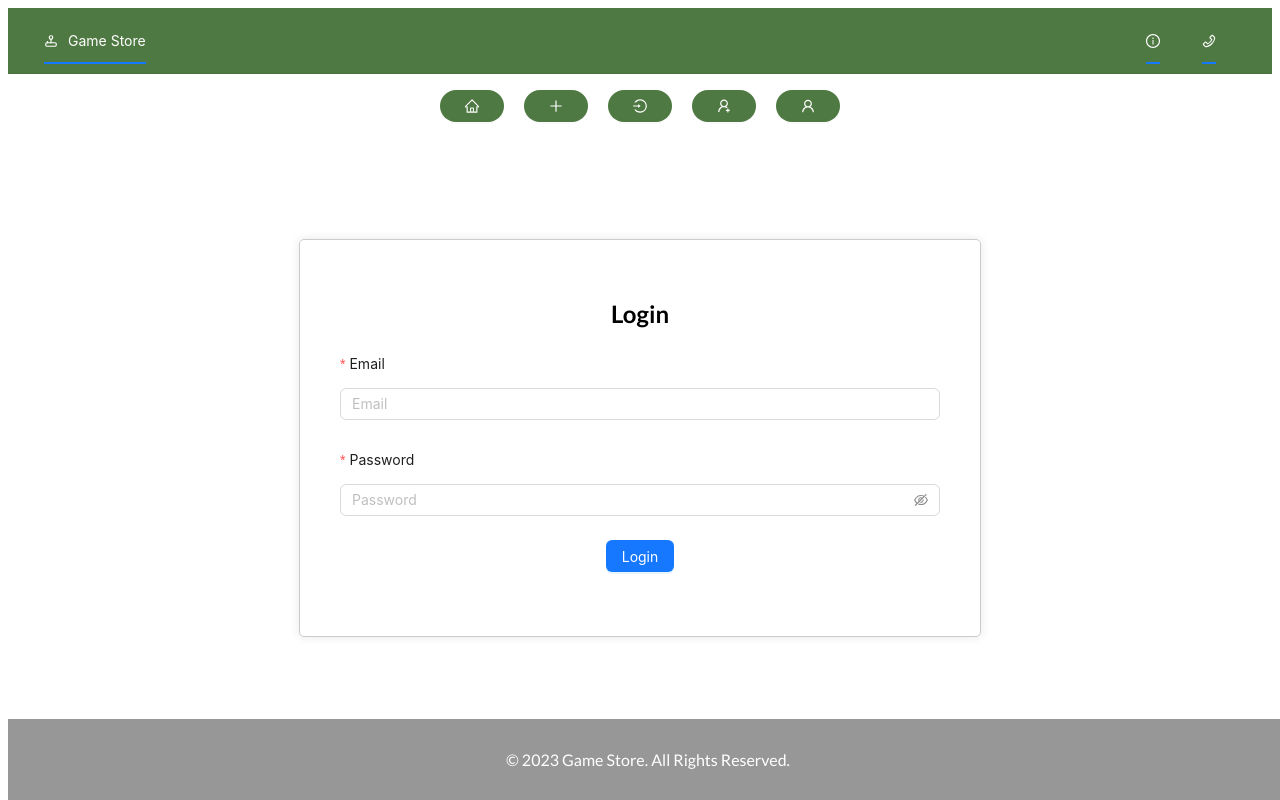
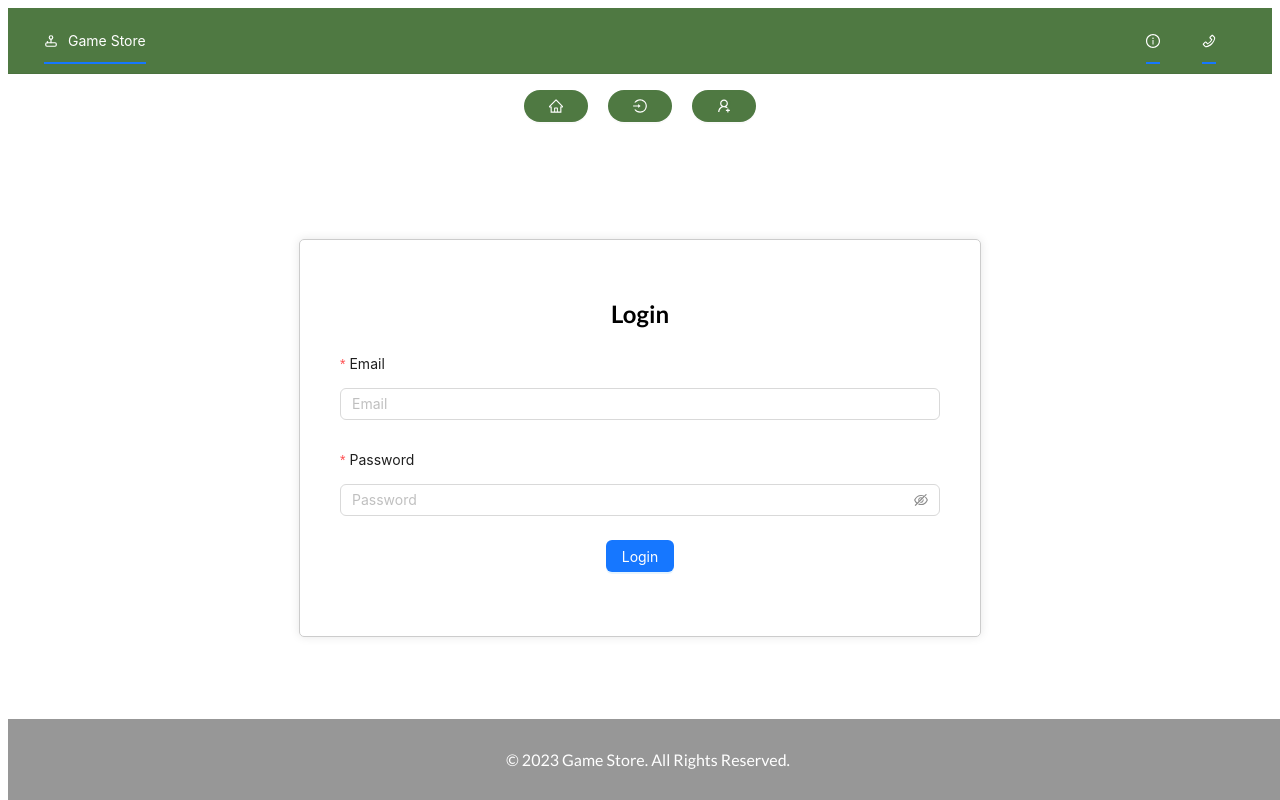
Before and after one commit to IftekharZamanBus/gameStore, a React (Vite) app in the folder Client/: page /login in a window 1280 px wide. Built offline with nearby package versions, Linux system fonts and the light colour scheme.

Commit message:
Implement user logged in and API integration.

```diff
--- a/Client/src/App.jsx
+++ b/Client/src/App.jsx
@@ -1,67 +1,91 @@
 // App.js
-import React, { useState } from 'react';
-import { BrowserRouter as Router, Routes, Route, Link, useLocation } from 'react-router-dom';
-import GameList from './pages/GameList';
-import AddGame from './pages/AddGame';
-import Login from './pages/Login';
-import Signup from './pages/Signup';
-import Footer from './components/Footer';
-import Navbar from './components/Navbar';
+import React, { useState, useContext, useEffect } from "react";
+import {
+  BrowserRouter as Router,
+  Routes,
+  Route,
+  Link,
+  useLocation,
+} from "react-router-dom";
+import GameList from "./pages/GameList";
+import AddGame from "./pages/AddGame";
+import Login from "./pages/Login";
+import Signup from "./pages/Signup";
+import Footer from "./components/Footer";
+import Navbar from "./components/Navbar";
 import {
   HomeOutlined,
   PlusOutlined,
   LoginOutlined,
   UserAddOutlined,
   UserOutlined,
-} from '@ant-design/icons';
-import { Button, Tooltip } from 'antd';
-import About from './pages/About';
-import Contact from './pages/Contact';
-import Profile from './pages/Profile';
-import ResetPassword from './pages/ResetPassword';
-import UserProfile from './components/UserProfile';
+  LogoutOutlined,
+} from "@ant-design/icons";
+import { Button, Tooltip } from "antd";
+import About from "./pages/About";
+import Contact from "./pages/Contact";
+import Profile from "./pages/Profile";
+import ResetPassword from "./pages/ResetPassword";
+import UserProfile from "./components/UserProfile";
+import { AuthProvider, AuthContext } from "./context/auth";
 
 function App() {
-  const [searchTerm, setSearchTerm] = useState('');
+  const [searchTerm, setSearchTerm] = useState("");
+  const [loggedInUser, setLoggedInUser] = useState(null);
+  const { user, logout } = useContext(AuthContext);
 
   const handleSearch = (term) => {
     setSearchTerm(term);
   };
 
   const buttonStyle = {
-    background: '#4F7942',
-    color: 'white',
-    textDecoration: 'none',
-    border: 'none',
-    borderRadius: '20px',
-    margin: '0 10px',
+    background: "#4F7942",
+    color: "white",
+    textDecoration: "none",
+    border: "none",
+    borderRadius: "20px",
+    margin: "0 10px",
+  };
+
+  useEffect(() => {
+    if (user) setLoggedInUser(user);
+    console.log(user);
+  }, [user]);
+
+  const handleLogout = () => {
+    logout();
+    setLoggedInUser(null);
+    localStorage.removeItem("user");
+    window.location.href = "/";
   };
 
   return (
     <Router>
-      <div className="App" style={{ textAlign: 'center' }}>
+      <AuthProvider>
+        <div className="App" style={{ textAlign: "center" }}>
           <Navbar handleSearch={handleSearch} />
 
-        <nav style={{ marginTop: '10px' }}>
-          <ul style={{ display: 'flex', justifyContent: 'center', listStyle: 'none', padding: 0 }}>
+          <nav style={{ marginTop: "10px" }}>
+            <ul
+              style={{
+                display: "flex",
+                justifyContent: "center",
+                listStyle: "none",
+                padding: 0,
+              }}
+            >
               <Tooltip title="Home">
                 <li>
                   <Button style={buttonStyle}>
-                  <Link to="/" style={{ ...buttonStyle, }}>
+                    <Link to="/" style={{ ...buttonStyle }}>
                       <HomeOutlined />
                     </Link>
                   </Button>
                 </li>
               </Tooltip>
-            <Tooltip title="Add Game">
-              <li>
-                <Button style={buttonStyle}>
-                  <Link to="/add" style={{ ...buttonStyle, }}>
-                    <PlusOutlined />
-                  </Link>
-                </Button>
-              </li>
-            </Tooltip>
+
+              {!loggedInUser?.token && (
+                <>
                   <Tooltip title="Login">
                     <li>
                       <Button style={buttonStyle}>
@@ -80,6 +104,20 @@ function App() {
                       </Button>
                     </li>
                   </Tooltip>
+                </>
+              )}
+
+              {loggedInUser?.token && (
+                <>
+                  <Tooltip title="Add Game">
+                    <li>
+                      <Button style={buttonStyle}>
+                        <Link to="/add" style={{ ...buttonStyle }}>
+                          <PlusOutlined />
+                        </Link>
+                      </Button>
+                    </li>
+                  </Tooltip>
                   <Tooltip title="Profile">
                     <li>
                       <Button style={buttonStyle}>
@@ -89,6 +127,17 @@ function App() {
                       </Button>
                     </li>
                   </Tooltip>
+                  <Tooltip title="Logout">
+                    <li>
+                      <Button style={buttonStyle} onClick={handleLogout}>
+                        <Link to="#" style={{ ...buttonStyle }}>
+                          <LogoutOutlined />
+                        </Link>
+                      </Button>
+                    </li>
+                  </Tooltip>
+                </>
+              )}
             </ul>
           </nav>
 
@@ -101,15 +150,12 @@ function App() {
             <Route path="/contact" element={<Contact />} />
             <Route path="/profile" element={<Profile />} />
             <Route path="/resetpassword" element={<ResetPassword />} />
-          <Route
-            path="/userprofile"
-            element={<UserProfile/>}
-          />
-
+            <Route path="/userprofile" element={<UserProfile />} />
           </Routes>
 
           <Footer />
         </div>
+      </AuthProvider>
     </Router>
   );
 }
--- /dev/null
+++ b/Client/src/api/axios.js
@@ -0,0 +1,10 @@
+import axios from "axios";
+
+const instance = axios.create({
+  baseURL: import.meta.env.VITE_WEB_API_URL,
+  headers: {
+    "Content-Type": "application/json",
+  }
+});
+
+export default instance;
--- /dev/null
+++ b/Client/src/api/services.js
@@ -0,0 +1,23 @@
+import axiosInstance from './axios'
+
+// GET request
+export const get = async (url) => {
+    try {
+        const response = await axiosInstance.get(url);
+        return response.data;
+    } catch (error) {
+        console.error(`Unable to GET ${url} due to following error: ${error}`);
+        throw error;
+    }
+}
+
+// POST request
+export const post = async (url, data) => {
+    try {
+        const response = await axiosInstance.post(url, data);
+        return response.data;
+    } catch (error) {
+        console.error(`Unable to POST to ${url} due to following error: ${error}`);
+        throw error;
+    }
+}
--- a/Client/src/components/Navbar.jsx
+++ b/Client/src/components/Navbar.jsx
@@ -1,12 +1,14 @@
 // Import necessary modules and components from React, Ant Design, and other libraries
-import React from 'react';
+import React, {useContext} from 'react';
 import { Menu, Tooltip } from 'antd'; // Import Menu and Tooltip components from Ant Design
-import { InfoCircleOutlined, PhoneOutlined } from '@ant-design/icons'; // Import icons from Ant Design
+import { InfoCircleOutlined, PhoneOutlined, UserOutlined } from '@ant-design/icons'; // Import icons from Ant Design
 import { LuJoystick } from 'react-icons/lu'; // Import custom joystick icon from react-icons
 import { Link } from 'react-router-dom'; // Import Link from react-router-dom to create navigation links
+import { AuthContext } from '../context/auth'; // Import the AuthContext from the context/auth module
 
 // Define the functional component named Navbar
 const Navbar = () => {
+  const {user} = useContext(AuthContext);
   // Define styles for icons
   const iconStyle = {
     color: 'white', // Default icon color
@@ -27,6 +29,12 @@ const Navbar = () => {
         </Menu.Item>
       </Tooltip>
 
+      {user?.token && (<Tooltip title={user?.full_name}>
+        <Menu.Item key="user" icon={<UserOutlined style={iconStyle} className="icon" />} style={{ marginRight: 'auto' }}>
+          <Link to="/profile" style={iconStyle}>{user?.full_name}</Link> {/* Link to the home page */}
+        </Menu.Item>
+      </Tooltip>)}
+
       {/* Navigation item for the About page with an info circle icon */}
       <Tooltip title="About Page">
         <Menu.Item key="about" style={{ marginRight: '10px' }}>
--- /dev/null
+++ b/Client/src/context/auth.jsx
@@ -0,0 +1,51 @@
+import { useReducer, createContext } from "react";
+
+const initialState = {
+  user: localStorage.getItem("user") ? JSON.parse(localStorage.getItem("user")) : null,
+};
+
+const AuthContext = createContext({
+  user: localStorage.getItem("user") ? JSON.parse(localStorage.getItem("user")) : null,
+  login: (userData) => {},
+  logout: () => {},
+});
+
+function authReducer(state, action) {
+  switch (action.type) {
+    case "LOGIN":
+      return {
+        ...state,
+        user: action.payload,
+      };
+    case "LOGOUT":
+      return {
+        ...state,
+        user: null,
+      };
+    default:
+      return state;
+  }
+}
+
+function AuthProvider({ children }) {
+  const [state, dispatch] = useReducer(authReducer, initialState);
+
+  function login(userData) {
+    dispatch({
+      type: "LOGIN",
+      payload: userData,
+    });
+  }
+
+  function logout() {
+    dispatch({ type: "LOGOUT" });
+  }
+
+  return (
+    <AuthContext.Provider value={{ user: state.user, login, logout }}>
+      {children}
+    </AuthContext.Provider>
+  );
+}
+
+export { AuthContext, AuthProvider };
--- a/Client/src/pages/Login.jsx
+++ b/Client/src/pages/Login.jsx
@@ -1,9 +1,15 @@
 // Import necessary modules and components from React, antd, react-router-dom, and axios
-import React from 'react';
-import { Form, Input, Button } from 'antd';
+import React, {useContext} from 'react';
+import { Form, Input, Button, message } from 'antd';
+import { post } from '../api/services';
+import { AuthContext } from '../context/auth';
+import { useNavigate } from 'react-router-dom';
 
 // Define the functional component named Login
 function Login() {
+  const [form] = Form.useForm();
+  const context = useContext(AuthContext);
+  const navigate = useNavigate();
   // Styles for layout and elements
   const containerStyle = {
     display: 'flex',
@@ -39,6 +45,26 @@ function Login() {
     span: 24,
   };
 
+  const onFinish = async (values) => {
+    console.log('Success:', values);
+    try {
+      const response = await post(`/api/users/login`, values);
+      if(response?.token) {
+        form.resetFields();
+        message.success('Logged in successfully');
+        localStorage.setItem('user', JSON.stringify(response));
+        context.login(response);
+        window.location.href = '/';
+      }
+    } catch (error) {
+      console.error(error);
+    }
+  }
+
+  const onFinishFailed = (errorInfo) => {
+    console.log('Failed:', errorInfo);
+  }
+
 
   // JSX structure for the Login component
   return (
@@ -48,7 +74,7 @@ function Login() {
         <h2 style={headerStyle}>Login</h2>
 
         {/* Ant Design Form component */}
-        <Form name="loginForm" labelCol={labelCol} wrapperCol={wrapperCol}>
+        <Form form={form} name="loginForm" labelCol={labelCol} wrapperCol={wrapperCol} onFinish={onFinish} onFinishFailed={onFinishFailed}>
 
           {/* Input for email */}
           <Form.Item
```
Also changed, not shown: 1 other file (tests, documents, lock files or other folders). Lines whose indentation alone changed are shown as unchanged.
